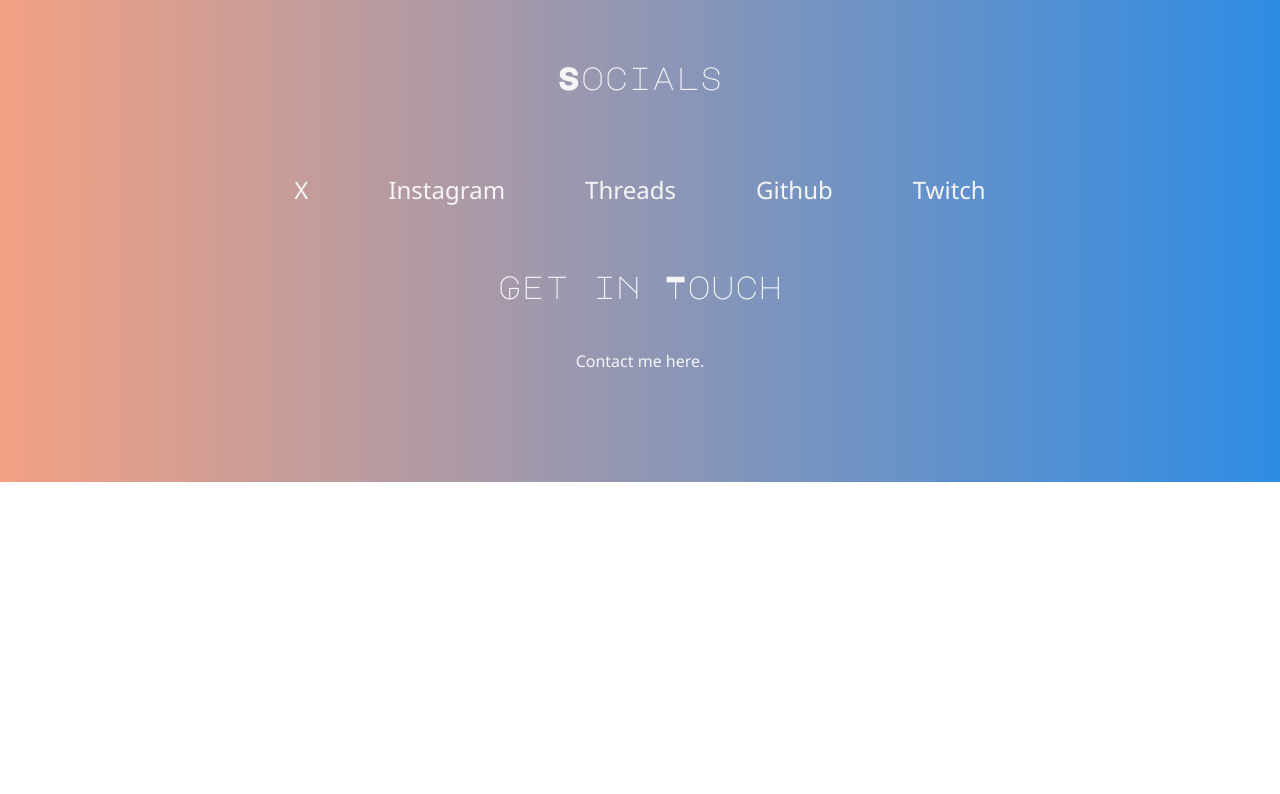
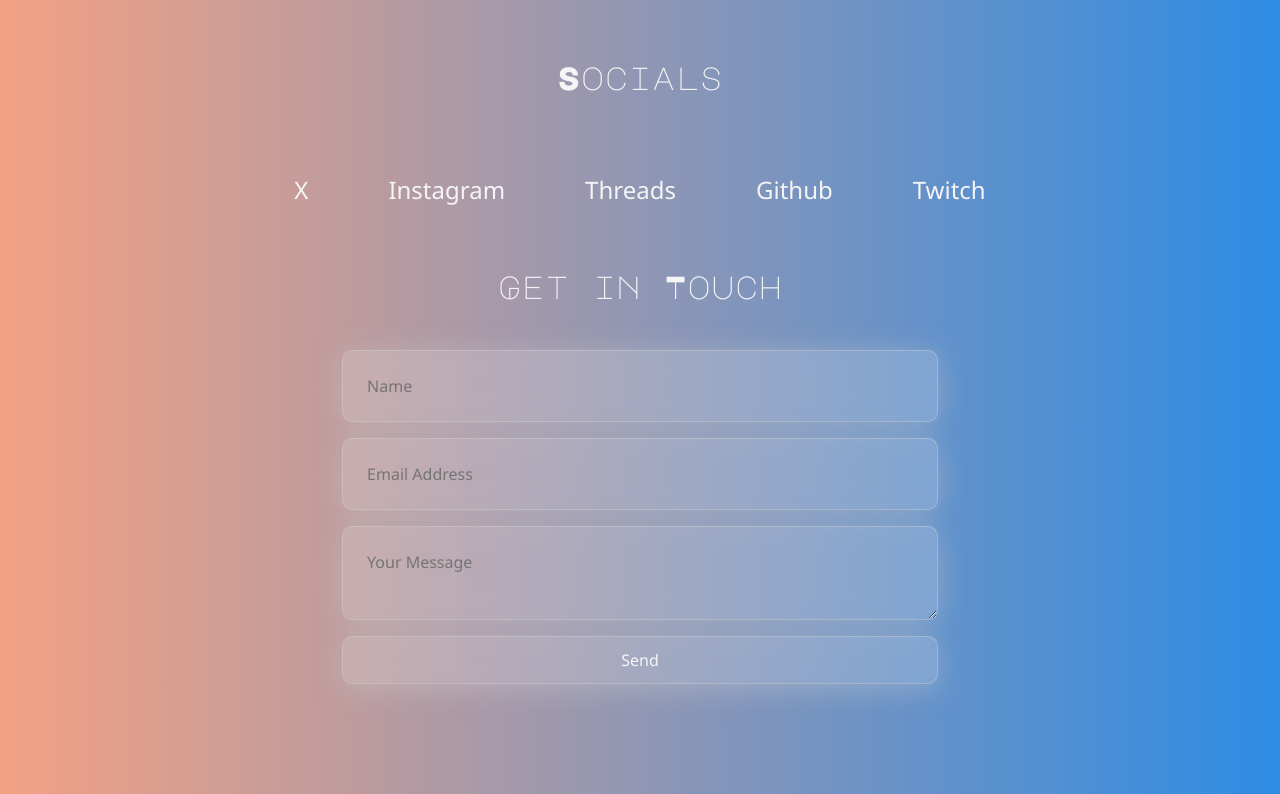
Before and after one commit to juicyjules/juicyjle.es, a plain HTML site: page index.html in a window 1280 px wide. Shown: the part 1348-2142 px from the top of the page. Before the commit the page ends 1830 px from the top, so only its background shows below. Drawn offline with Linux system fonts and the light colour scheme; a web font is replaced by a local one.

Commit message:
fix that weid tihngy

```diff
--- a/index.html
+++ b/index.html
@@ -13,7 +13,6 @@
     <script type="module" src="animations.js"></script>
     <link rel="stylesheet" href="https://fonts.googleapis.com/icon?family=Material+Icons">
     <link rel="preconnect" href="https://fonts.googleapis.com">
-    <link rel="preconnect" href="https://fonts.gstatic.com" crossorigin>
     <link rel="preconnect" href="https://fonts.gstatic.com" crossorigin>
     <link
         href="https://fonts.googleapis.com/css2?family=Major+Mono+Display&family=Sansation:ital,wght@0,300;0,400;0,700;1,300;1,400;1,700&display=swap"
@@ -52,11 +51,11 @@
             <h1 class="random-text" style="width:100%">About me</h1>
             <div style="display:flex; flex-direction:row; justify-items: flex-start;gap:2rem">
             <div class="flex-col">
-                <p class="cursive" style="font-size:1.5rem;">making my way through the jungle of digital life</p>
+                <p class="cursive" style="font-size:1.5rem;">frag nicht was für saft</p>
                 <p>I'm <span class="typewriter jules typewritten">Jules</span>, computer scientist, musician and general cyber-enthusiast. </p>
                 <p>This page is mostly a hub for my online presence and for any services that are useful. Maybe you could even call it a portfolio. </p>
             </div>
-            <img style="border-radius: 100%; border: 4px white solid;backdrop-filter: grayscale(1);height:250px" src="images/jules.jpeg" alt="JuicyJul.es Logo" class="profile-pic">
+            <img style="border-radius: 100%; border: 4px white solid;backdrop-filter: grayscale(1);height:250px" src="images/meme.jpg" alt="JuicyJul.es Logo" class="profile-pic">
             </div>
             <div style="width:100%; height:5px; background-color:var(--milky-white);margin:1rem;"></div>
         </section>
@@ -149,8 +148,17 @@
     </main>
     <h1 class="random-text" style="width:100%">Get in Touch</h1>
     <section id="contact" class="container">
-        <div>
-            <p>Contact me here.</p>
+        <div class="center w-70">
+            <form action="https://formsubmit.co/contact@juicyjul.es" method="POST">
+            <input type="text" name="_honey" style="display:none">
+
+            <input type="hidden" name="_captcha" value="false">
+
+            <input class="glass" type="text" name="name" placeholder="Name" required>
+            <input class="glass" type="email" name="email" placeholder="Email Address" required>
+            <textarea class="glass" name="message" placeholder="Your Message" required></textarea>
+            <button class="glass" type="submit">Send</button>
+        </form>
         </div>
     </section>
     <footer>
--- a/styles.css
+++ b/styles.css
@@ -579,3 +579,40 @@ footer {
     margin: 1.5rem;
     cursor: pointer;
 }
+form {
+    display: flex;
+    flex-direction: column;
+    gap: 1rem;
+    width:70%;
+}
+
+input, textarea {
+    padding: 0.75rem 1rem;
+    border: none;
+    border-radius: 5px;
+    font-size: 1rem;
+    font-family: inherit;
+    color:white;
+}
+form button {
+    border: none;
+    border-radius: 5px;
+    font-size: 1rem;
+    font-family: inherit;
+    cursor: pointer;
+    transition: all 0.3s ease;
+}
+form button:hover {
+    transform: scale(1.05);
+}
+button.glass {
+    padding: 0.75rem 1rem;
+}
+.center {
+    display: flex;
+    justify-content: center;
+    align-items: center;
+}
+.w-70 {
+    width: 70%;
+}
```
Also changed, not shown: images/meme.jpg (added).
